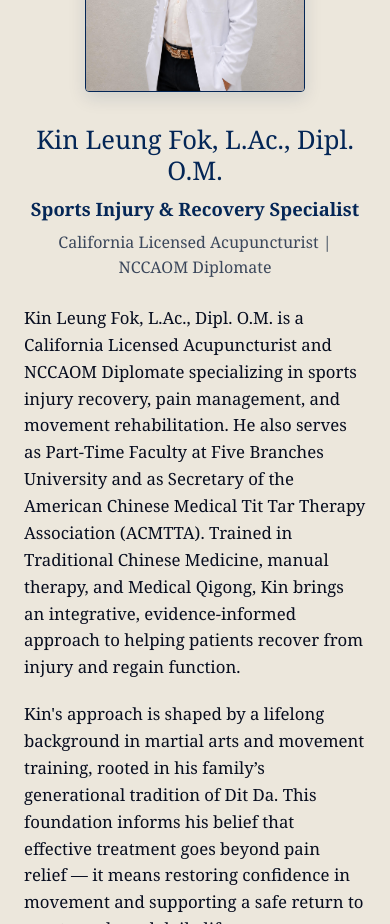
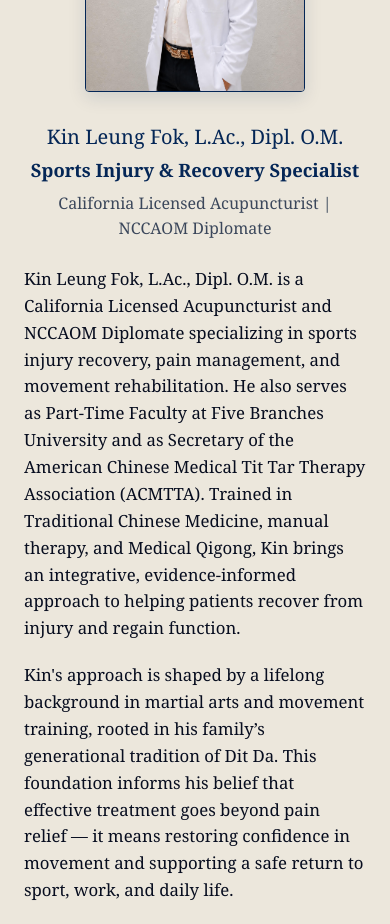
Before and after one commit to kuoclaire/ushun-health, a website: page index.html in a window 390 px wide. Shown: the part 1880-2804 px from the top of the page. Drawn offline with Linux system fonts and the light colour scheme; a web font is replaced by a local one.

Commit message:
Make practitioner name font size responsive
Updated the h2 element to use a responsive font size.

```diff
--- a/index.html
+++ b/index.html
@@ -90,7 +90,7 @@
           <img src="assets/images/kin-fok-headshot.jpg" alt="Kin Leung Fok, L.Ac., Dipl. O.M." class="practitioner-photo">
         </div>
         <div class="practitioner-info">
-          <h2>Kin Leung Fok, L.Ac., Dipl. O.M.</h2>
+          <h2 style="font-size: clamp(20px, 4vw, 28px);">Kin Leung Fok, L.Ac., Dipl. O.M.</h2>
           <p class="practitioner-role">Sports Injury & Recovery Specialist</p>
           <p class="practitioner-degrees">California Licensed Acupuncturist | NCCAOM Diplomate</p>
 
```
